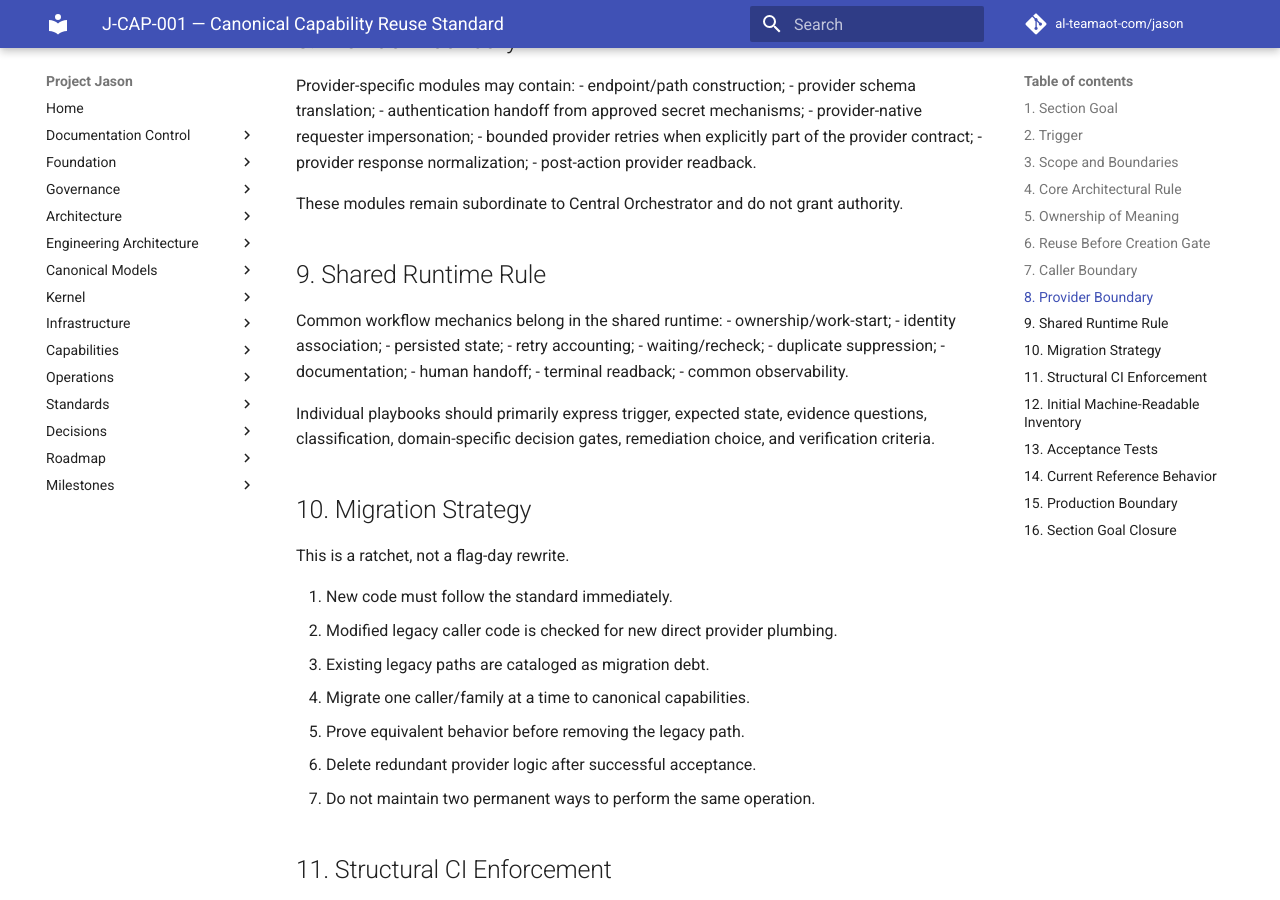
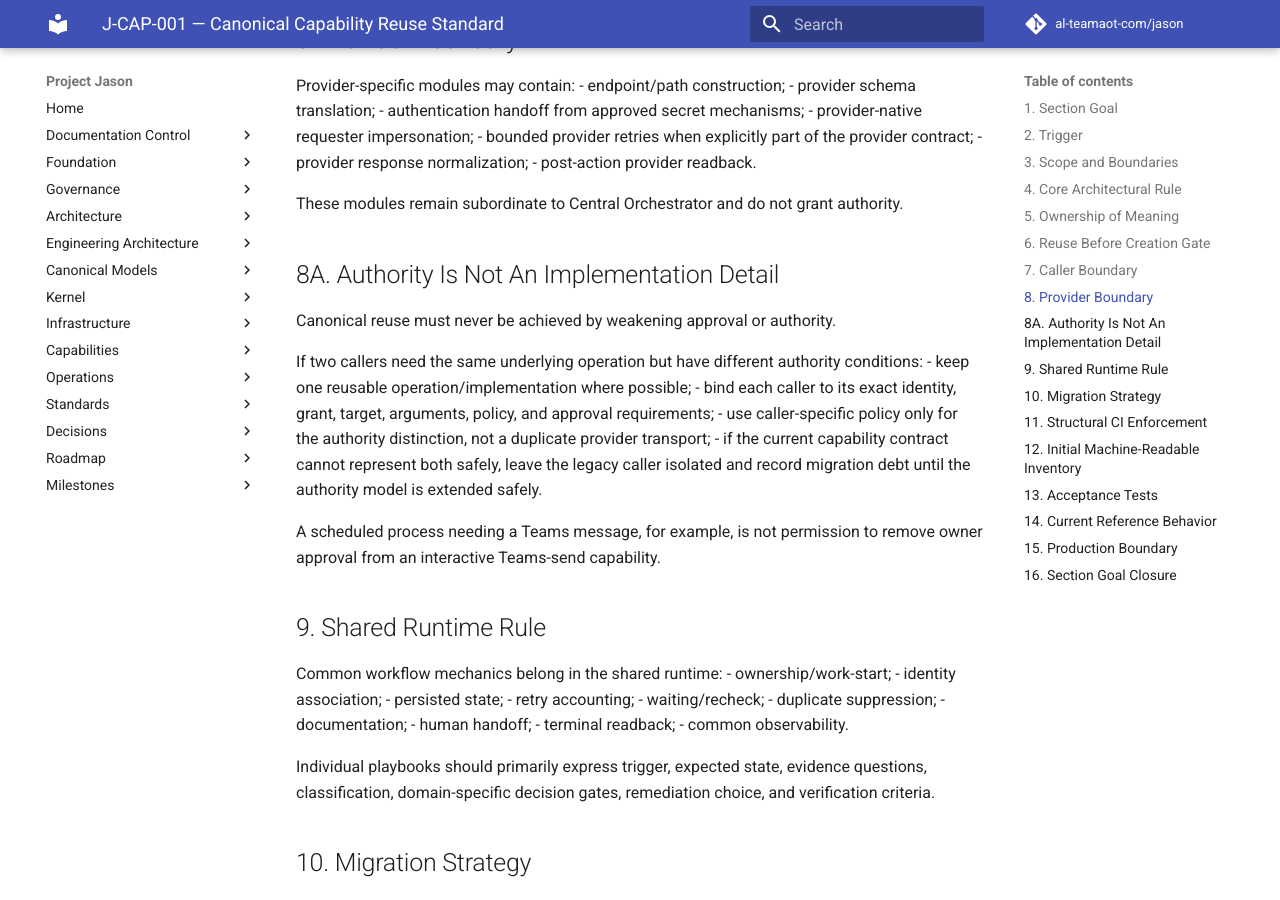
Before and after one commit to al-teamaot-com/jason, an MkDocs documentation site: the page built from docs/engineering/Jason-Canonical-Capability-Reuse-Standard.md, in a window 1280 px wide and 900 px high, scrolled down 2300 px. Built offline with MkDocs 1.6.1 and Material for MkDocs 9.7.7, drawn with Linux system fonts in a browser that asks for light colours; comment, search, counter and statistics services are not loaded; some of the changed text lies outside the part shown.

Commit message:
Protect authority boundaries during capability convergence

```diff
--- a/docs/engineering/Jason-Canonical-Capability-Reuse-Standard.md
+++ b/docs/engineering/Jason-Canonical-Capability-Reuse-Standard.md
@@ -98,6 +98,18 @@ Provider-specific modules may contain:
 
 These modules remain subordinate to Central Orchestrator and do not grant authority.
 
+## 8A. Authority Is Not An Implementation Detail
+
+Canonical reuse must never be achieved by weakening approval or authority.
+
+If two callers need the same underlying operation but have different authority conditions:
+- keep one reusable operation/implementation where possible;
+- bind each caller to its exact identity, grant, target, arguments, policy, and approval requirements;
+- use caller-specific policy only for the authority distinction, not a duplicate provider transport;
+- if the current capability contract cannot represent both safely, leave the legacy caller isolated and record migration debt until the authority model is extended safely.
+
+A scheduled process needing a Teams message, for example, is not permission to remove owner approval from an interactive Teams-send capability.
+
 ## 9. Shared Runtime Rule
 
 Common workflow mechanics belong in the shared runtime:
@@ -178,4 +190,4 @@ The non-production foundation is complete when:
 - at least one real caller family is confirmed to follow the canonical pattern;
 - remaining legacy paths can be enumerated and migrated incrementally.
 
-Future work should add a generated registry view so capability inventory is derived automatically from the Kernel catalog instead of manually maintained.
+Remaining caller/provider coupling is tracked in `config/canonical-capability-migration.json`. Future work should add a generated registry view so capability inventory is derived automatically from the Kernel catalog instead of manually maintained.
```
